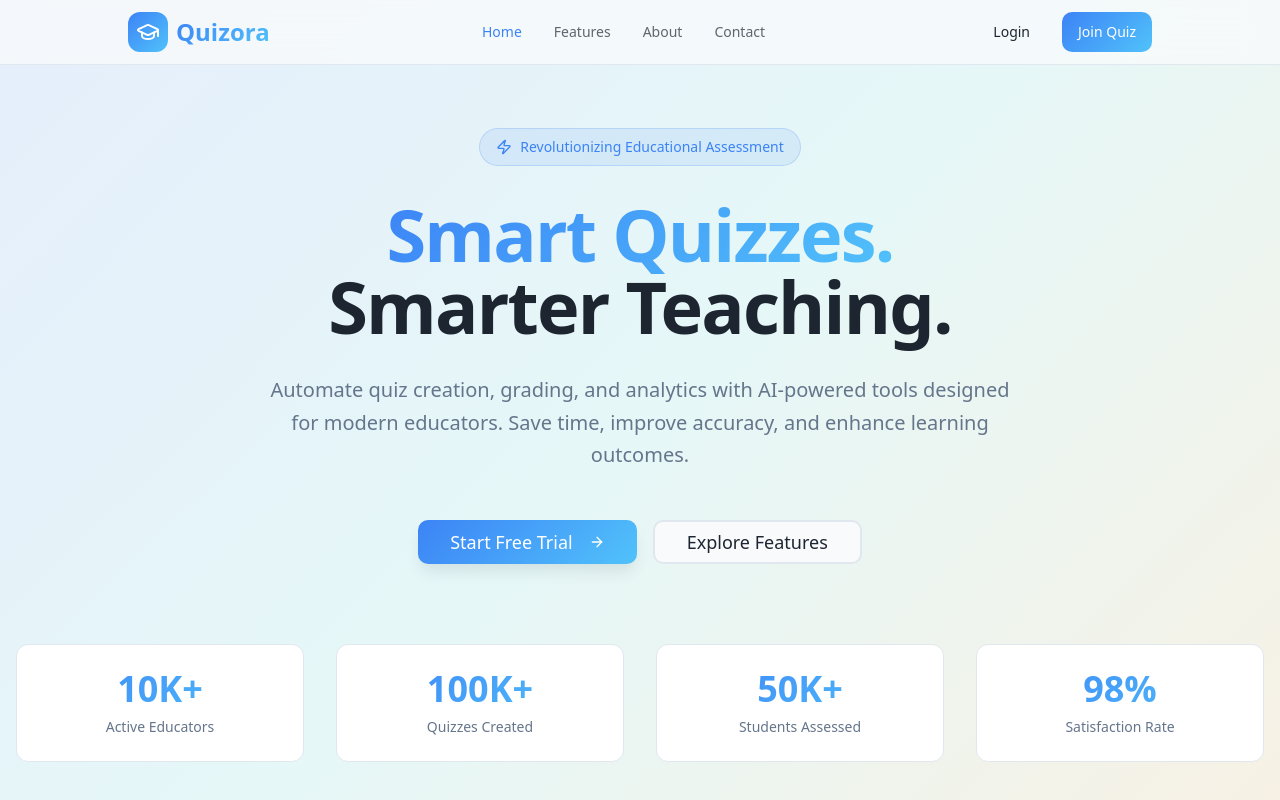
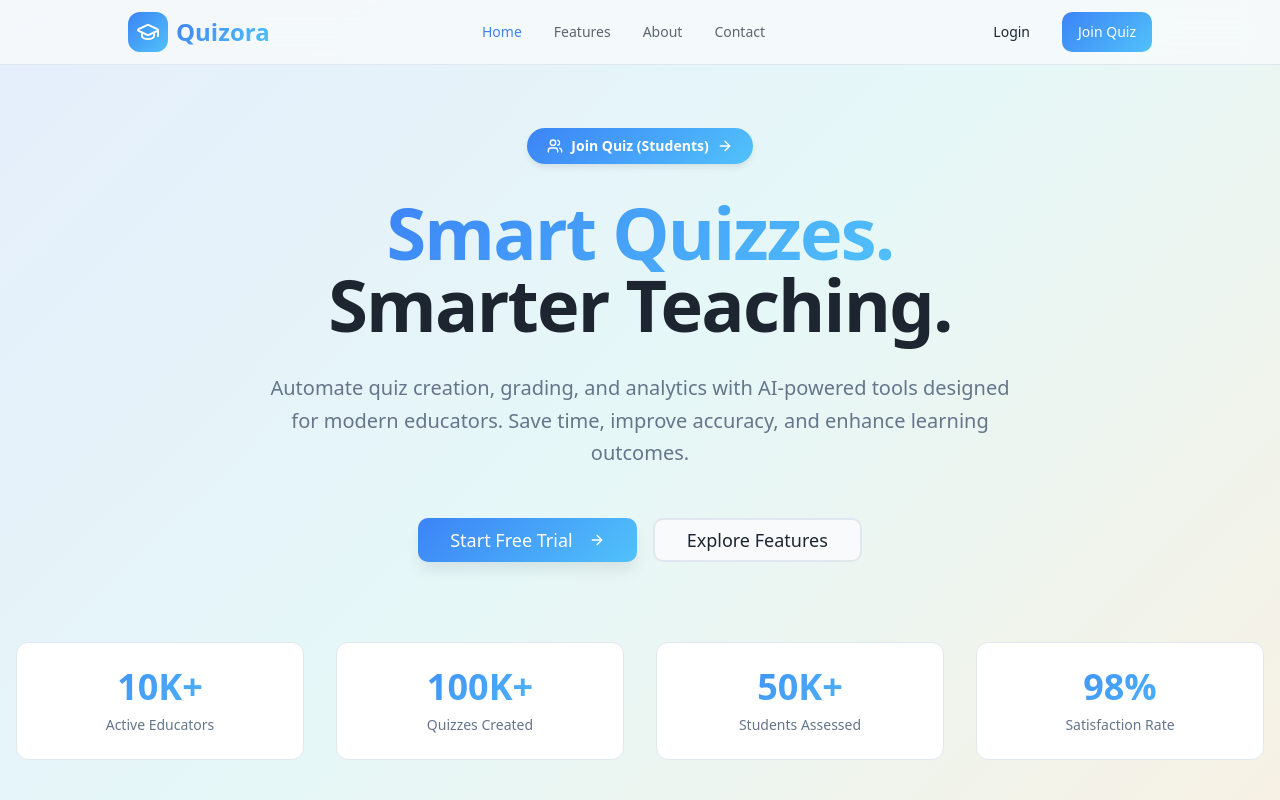
Before and after one commit to AhmadShahzad0701/Quizora, a Next.js app in the folder Frontend/: page / in a window 1280 px wide. Shown: the top 800 px of the page. Built offline with nearby package versions, Linux system fonts and the light colour scheme.

Commit message:
Routings & Buttons
Clear The Flow and Add Button
For Student to be added

```diff
--- a/Frontend/src/app/page.tsx
+++ b/Frontend/src/app/page.tsx
@@ -85,10 +85,27 @@ const Home = () => {
 
         <div className="max-w-7xl mx-auto relative z-10">
           <div className="text-center space-y-8 animate-fade-in-up">
-            <div className="inline-flex items-center gap-2 px-4 py-2 rounded-full bg-primary/10 border border-primary/20 text-primary text-sm font-medium">
+            {/* <div className="inline-flex items-center gap-2 px-4 py-2 rounded-full bg-primary/10 border border-primary/20 text-primary text-sm font-medium">
               <Zap className="w-4 h-4" />
               Revolutionizing Educational Assessment
-            </div>
+            </div> */}
+        <Link href="/room-code">
+  <div
+    className="
+      inline-flex items-center gap-2 px-5 py-2 rounded-full
+      bg-gradient-primary text-white
+      text-sm font-semibold
+      shadow-md hover:opacity-90
+      transition cursor-pointer
+    "
+  >
+    <Users className="w-4 h-4" />
+    Join Quiz (Students)
+    <ArrowRight className="w-4 h-4" />
+  </div>
+</Link>
+
+
 
             <h1 className="text-5xl md:text-7xl font-bold tracking-tight">
               <span className="bg-gradient-primary bg-clip-text text-transparent">
@@ -105,7 +122,7 @@ const Home = () => {
             </p>
 
             <div className="flex flex-col sm:flex-row gap-4 justify-center items-center pt-4">
-              <Link href="/register">
+              <Link href="/signup">
                 <Button
                   size="lg"
                   className="bg-gradient-primary hover:opacity-90 text-lg px-8 shadow-lg animate-bounce-in"
```
